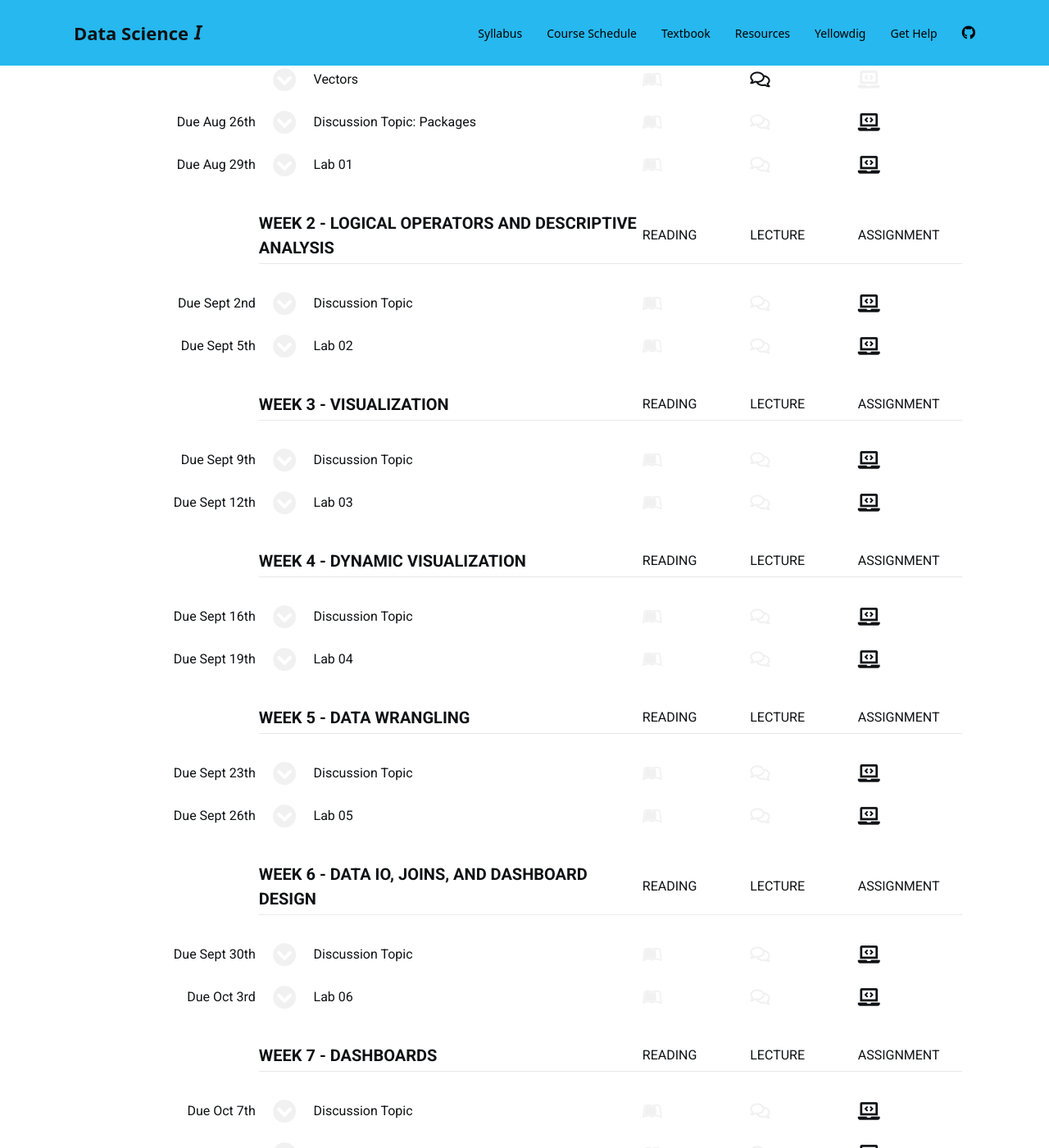
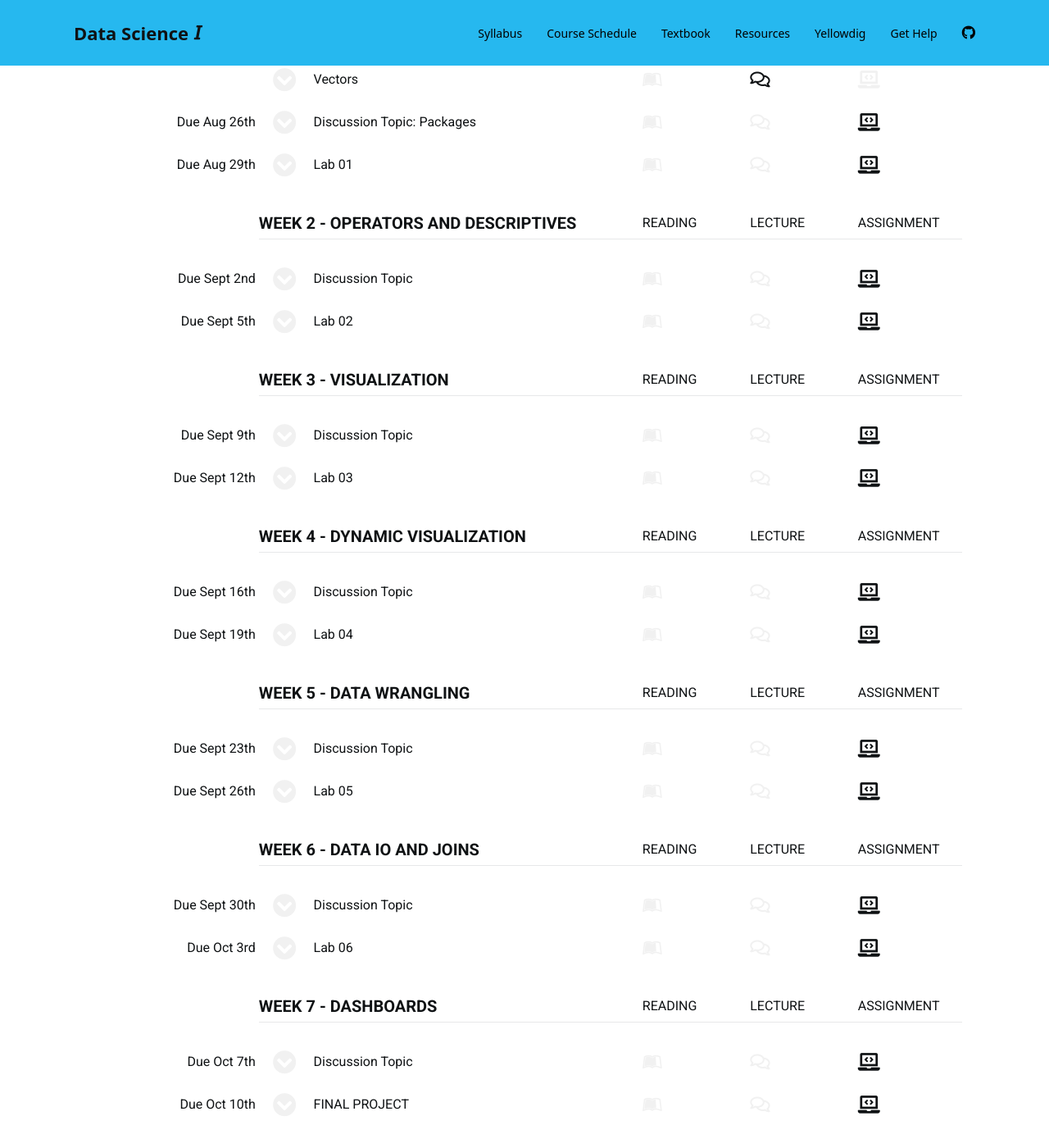
Before and after one commit to DS4PS/cpp-526-fall-2019, a Jekyll site: the page built from schedule.md, in a window 1280 px wide and 1400 px high, scrolled down 718 px. Shown: the whole window at 82% size. Built offline with Jekyll 4.4.1, drawn with Linux system fonts in a browser that asks for light colours; nearby versions of some CDN libraries; a style sheet for code colours, icons or effects is not loaded.

Commit message:
Update schedule.md

```diff
--- a/schedule.md
+++ b/schedule.md
@@ -141,7 +141,7 @@ We will be using a discussion board called YellowDig for this course. Introduce
 
 
 
-** Week 2 - Logical Operators and Descriptive Analysis
+** Week 2 - Operators and Descriptives
 
 
 *** { @unit = "Due Sept 2nd", @title = "Discussion Topic", @assignment  }
@@ -186,7 +186,7 @@ We will be using a discussion board called YellowDig for this course. Introduce
 
 
 
-** Week 6 - Data IO, Joins, and Dashboard Design
+** Week 6 - Data IO and Joins
 
 
 *** { @unit = "Due Sept 30th", @title = "Discussion Topic", @assignment  }
```
